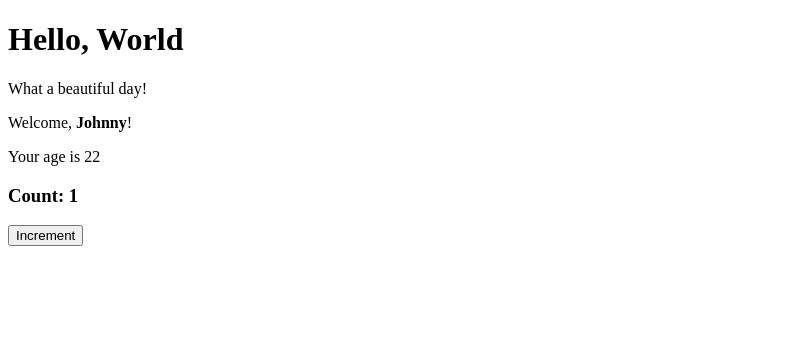
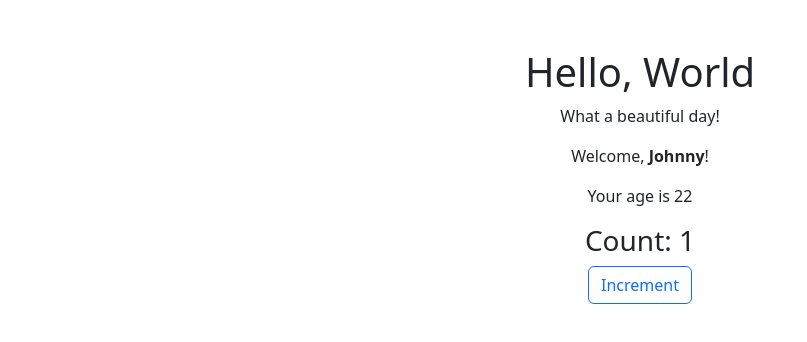
Before and after one commit to Gilxhon001/ReactJsExercises, a React (Create React App) app: page / in a window 1280 px wide. Shown: the top 342 px of the page, without its empty margins (0-807 px from the left). Built offline with nearby package versions, Linux system fonts and the light colour scheme.

Commit message:
Styling Components - 05 Finished

```diff
--- a/package.json
+++ b/package.json
@@ -6,7 +6,9 @@
     "@testing-library/jest-dom": "^5.16.5",
     "@testing-library/react": "^13.4.0",
     "@testing-library/user-event": "^13.5.0",
+    "bootstrap": "^5.2.3",
     "react": "^18.2.0",
+    "react-bootstrap": "^2.7.0",
     "react-dom": "^18.2.0",
     "react-scripts": "5.0.1",
     "web-vitals": "^2.1.4"
--- a/src/App.js
+++ b/src/App.js
@@ -2,21 +2,19 @@ import React from "react";
 import { Hello } from "./Hello";
 import { Welcome } from "./Welcome";
 import ClickCounter from "./ClickCounter";
-// import { CounterDisplay } from "./CounterDisplay";
-// import { Counter } from "./Counter";
-
+import { Col } from "react-bootstrap";
 
 export class App extends React.Component {
     render() {
         return (
-            <div>
-                <Hello />
-                <Welcome name={<strong>Johnny</strong>} age={22} />
+            <Col>
+                <div className="text-center mt-5">
+                    <Hello />
+                    <Welcome name={<strong>Johnny</strong>} age={22} />
 
-                {/* <CounterDisplay count={<Counter />}/> */}
-
-                <ClickCounter />
-            </div>
+                    <ClickCounter />
+                </div>
+            </Col>
         )
     }
 }
--- a/src/ClickCounter.js
+++ b/src/ClickCounter.js
@@ -1,4 +1,5 @@
 import React from "react";
+import Button from 'react-bootstrap/Button';
 
 export default class ClickCounter extends React.Component {
 
@@ -17,7 +18,7 @@ export default class ClickCounter extends React.Component {
         return (
             <div>
                 <h3>Count: {this.state.count}</h3>
-                <button onClick={this.handleCounterIncrement}>Increment</button>
+                <Button variant="outline-primary" onClick={this.handleCounterIncrement}>Increment</Button>
             </div>
         )
     }
--- a/src/index.js
+++ b/src/index.js
@@ -1,5 +1,6 @@
 import ReactDOM from "react-dom";
 import { App } from "./App";
+import 'bootstrap/dist/css/bootstrap.min.css';
 
 const root = document.querySelector('#root')
 
```
Also changed, not shown: 1 other file (tests, documents, lock files or other folders).
